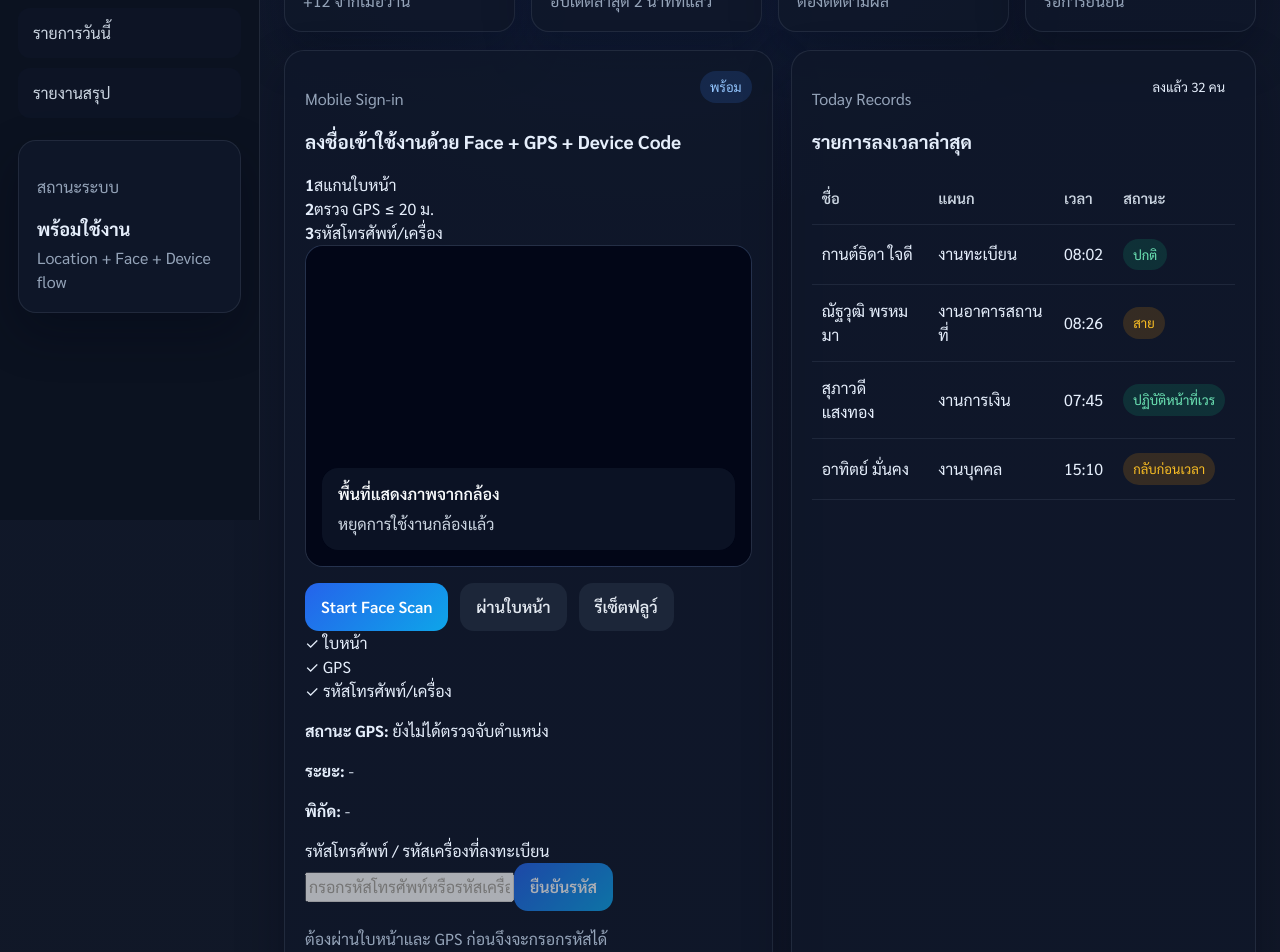
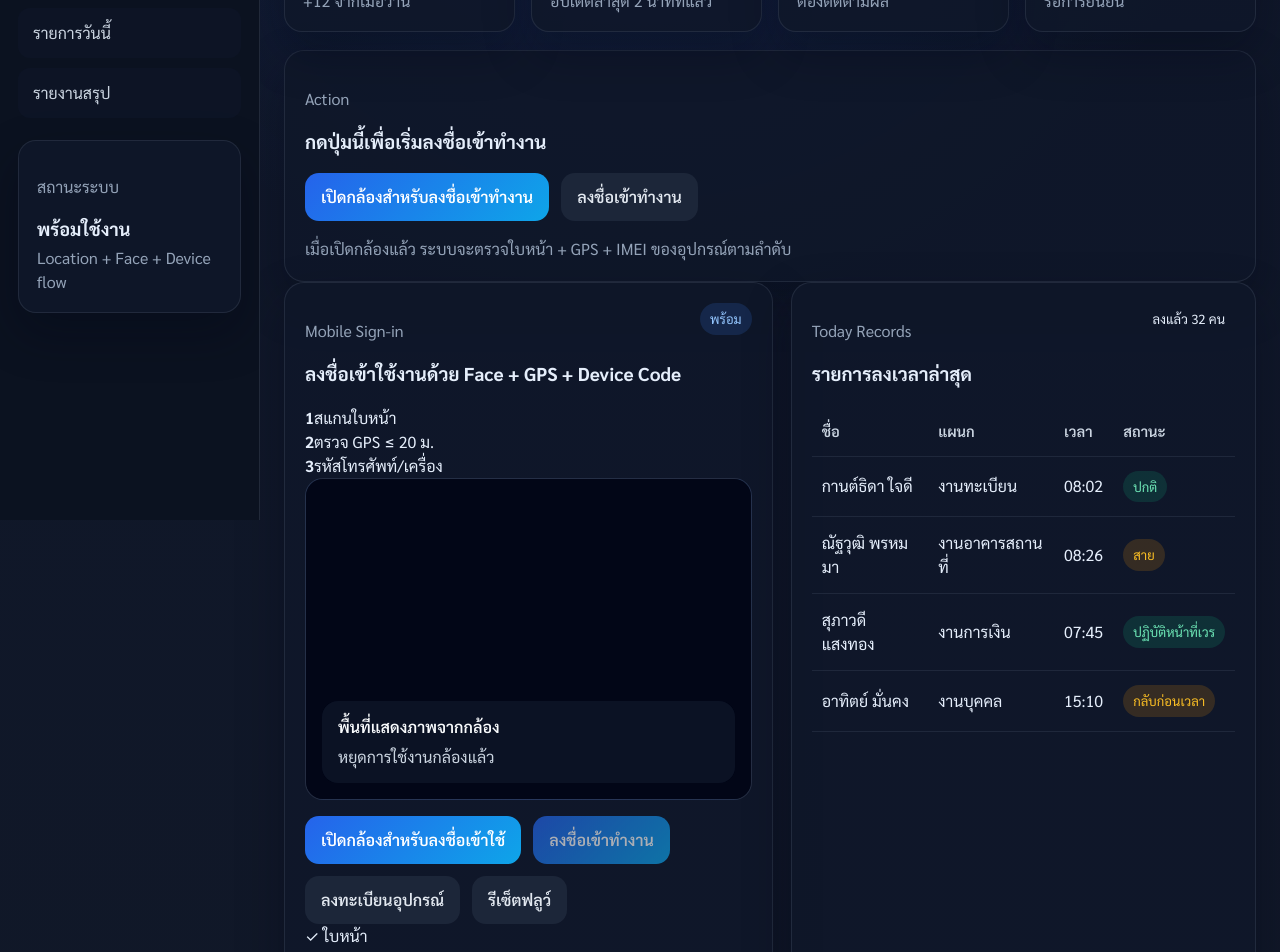
Before and after one commit to kruwae/SSMSodSongKhla, a React (Vite) app: page / in a window 1280 px wide. Shown: the part 280-1232 px from the top of the page. Built offline with nearby package versions, Linux system fonts and the light colour scheme.

Commit message:
แก้ bug login

```diff
--- a/src/App.tsx
+++ b/src/App.tsx
@@ -61,6 +61,7 @@ function App() {
   const [deviceInput, setDeviceInput] = useState('')
   const [gpsMessage, setGpsMessage] = useState('ยังไม่ได้ตรวจจับตำแหน่ง')
   const [distanceMeters, setDistanceMeters] = useState<number | null>(null)
+  const [gpsPrecision, setGpsPrecision] = useState<'12-digit' | '6-digit'>('12-digit')
   const [currentCoords, setCurrentCoords] = useState<{ lat: number; lng: number } | null>(null)
 
   const today = useMemo(() => {
@@ -159,15 +160,16 @@ function App() {
 
         setCurrentCoords({ lat, lng })
         setDistanceMeters(meters)
+        setGpsPrecision(position.coords.accuracy <= 10 ? '12-digit' : '6-digit')
 
         if (meters <= MAX_DISTANCE_METERS) {
           setLocationVerified(true)
-          setGpsMessage(`ผ่าน GPS: อยู่ห่าง ${meters.toFixed(1)} เมตร`)
+          setGpsMessage(`ผ่าน GPS: อยู่ห่าง ${meters.toFixed(1)} เมตร | พิกัด ${lat.toFixed(12)}, ${lng.toFixed(12)}`)
           setSignInStep('deviceCode')
           setCameraMessage('ผ่าน GPS แล้ว กรุณากรอกรหัสโทรศัพท์/รหัสเครื่องที่ลงทะเบียน')
         } else {
           setLocationVerified(false)
-          setGpsMessage(`ไม่ผ่าน GPS: อยู่ห่าง ${meters.toFixed(1)} เมตร เกิน ${MAX_DISTANCE_METERS} เมตร`)
+          setGpsMessage(`ไม่ผ่าน GPS: อยู่ห่าง ${meters.toFixed(1)} เมตร เกิน ${MAX_DISTANCE_METERS} เมตร | พิกัด ${lat.toFixed(12)}, ${lng.toFixed(12)}`)
           setSignInStep('error')
           setCameraMessage('ตรวจ GPS ไม่ผ่าน')
         }
@@ -262,6 +264,36 @@ function App() {
           ))}
         </section>
 
+        <section className="panel action-panel">
+          <div className="panel-heading">
+            <div>
+              <p className="eyebrow">Action</p>
+              <h3>กดปุ่มนี้เพื่อเริ่มลงชื่อเข้าทำงาน</h3>
+            </div>
+          </div>
+          <div className="panel-actions">
+            <button
+              type="button"
+              className="primary-button"
+              onClick={startCamera}
+              disabled={cameraStatus === 'starting'}
+            >
+              เปิดกล้องสำหรับลงชื่อเข้าทำงาน
+            </button>
+            <button
+              type="button"
+              className="secondary-button"
+              onClick={captureFace}
+              disabled={signInStep !== 'face' || cameraStatus !== 'active'}
+            >
+              ลงชื่อเข้าทำงาน
+            </button>
+          </div>
+          <p className="helper-text">
+            เมื่อเปิดกล้องแล้ว ระบบจะตรวจใบหน้า + GPS + IMEI ของอุปกรณ์ตามลำดับ
+          </p>
+        </section>
+
         <section className="content-grid">
           <article id="sign-in" className="panel sign-in-panel">
             <div className="panel-heading">
@@ -304,11 +336,32 @@ function App() {
             </div>
 
             <div className="panel-actions">
-              <button type="button" className="primary-button" onClick={startCamera} disabled={cameraStatus === 'starting' || signInStep === 'submitting'}>
-                {cameraStatus === 'starting' ? 'กำลังเปิดกล้อง...' : faceVerified ? 'สแกนใบหน้าผ่านแล้ว' : 'Start Face Scan'}
+              <button
+                type="button"
+                className="primary-button"
+                onClick={startCamera}
+                disabled={cameraStatus === 'starting' || signInStep === 'submitting'}
+              >
+                {cameraStatus === 'starting' ? 'กำลังเปิดกล้อง...' : 'เปิดกล้องสำหรับลงชื่อเข้าใช้'}
               </button>
-              <button type="button" className="secondary-button" onClick={captureFace} disabled={signInStep !== 'face' || cameraStatus !== 'active'}>
-                ผ่านใบหน้า
+              <button
+                type="button"
+                className="primary-button"
+                onClick={captureFace}
+                disabled={signInStep !== 'face' || cameraStatus !== 'active'}
+              >
+                ลงชื่อเข้าทำงาน
+              </button>
+              <button
+                type="button"
+                className="secondary-button"
+                onClick={() => {
+                  if (!deviceVerified) {
+                    setDeviceInput('')
+                  }
+                }}
+              >
+                ลงทะเบียนอุปกรณ์
               </button>
               <button type="button" className="secondary-button" onClick={resetFlow}>
                 รีเซ็ตฟลูว์
@@ -318,23 +371,24 @@ function App() {
             <div className="checklist">
               <div className={faceVerified ? 'check done' : 'check'}>✓ ใบหน้า</div>
               <div className={locationVerified ? 'check done' : 'check'}>✓ GPS</div>
-              <div className={deviceVerified ? 'check done' : 'check'}>✓ รหัสโทรศัพท์/เครื่อง</div>
+              <div className={deviceVerified ? 'check done' : 'check'}>✓ IMEI / รหัสอุปกรณ์</div>
             </div>
 
             <div className="info-card">
               <p><strong>สถานะ GPS:</strong> {gpsMessage}</p>
               <p><strong>ระยะ:</strong> {distanceMeters !== null ? `${distanceMeters.toFixed(1)} เมตร` : '-'}</p>
-              <p><strong>พิกัด:</strong> {currentCoords ? `${currentCoords.lat.toFixed(6)}, ${currentCoords.lng.toFixed(6)}` : '-'}</p>
+              <p><strong>พิกัด 12 ตำแหน่ง:</strong> {currentCoords ? `${currentCoords.lat.toFixed(12)}, ${currentCoords.lng.toFixed(12)}` : '-'}</p>
+              <p><strong>ความละเอียด:</strong> {gpsPrecision}</p>
             </div>
 
             <div className="device-code-box">
-              <label htmlFor="device-code">รหัสโทรศัพท์ / รหัสเครื่องที่ลงทะเบียน</label>
+              <label htmlFor="device-code">IMEI / รหัสอุปกรณ์ที่ลงทะเบียน</label>
               <input
                 id="device-code"
                 type="text"
                 value={deviceInput}
                 onChange={(event) => setDeviceInput(event.target.value)}
-                placeholder="กรอกรหัสโทรศัพท์หรือรหัสเครื่อง"
+                placeholder="กรอก IMEI หรือรหัสอุปกรณ์"
                 disabled={signInStep !== 'deviceCode'}
               />
               <button
@@ -343,12 +397,12 @@ function App() {
                 onClick={verifyDeviceCode}
                 disabled={signInStep !== 'deviceCode' || !deviceInput.trim()}
               >
-                ยืนยันรหัส
+                ยืนยันอุปกรณ์
               </button>
               <p className="helper-text">
                 {signInStep === 'deviceCode'
-                  ? 'กรอกรหัสโทรศัพท์/เครื่องที่ลงทะเบียนไว้เพื่อยืนยันตัวตน'
-                  : 'ต้องผ่านใบหน้าและ GPS ก่อนจึงจะกรอกรหัสได้'}
+                  ? 'กรอกรหัสอุปกรณ์/IMEI ที่ลงทะเบียนไว้ หากยังไม่ลงทะเบียนให้กดปุ่มลงทะเบียนอุปกรณ์ก่อน'
+                  : 'ต้องผ่านใบหน้าและ GPS ก่อนจึงจะกรอกรหัสอุปกรณ์ได้'}
               </p>
             </div>
 
```
